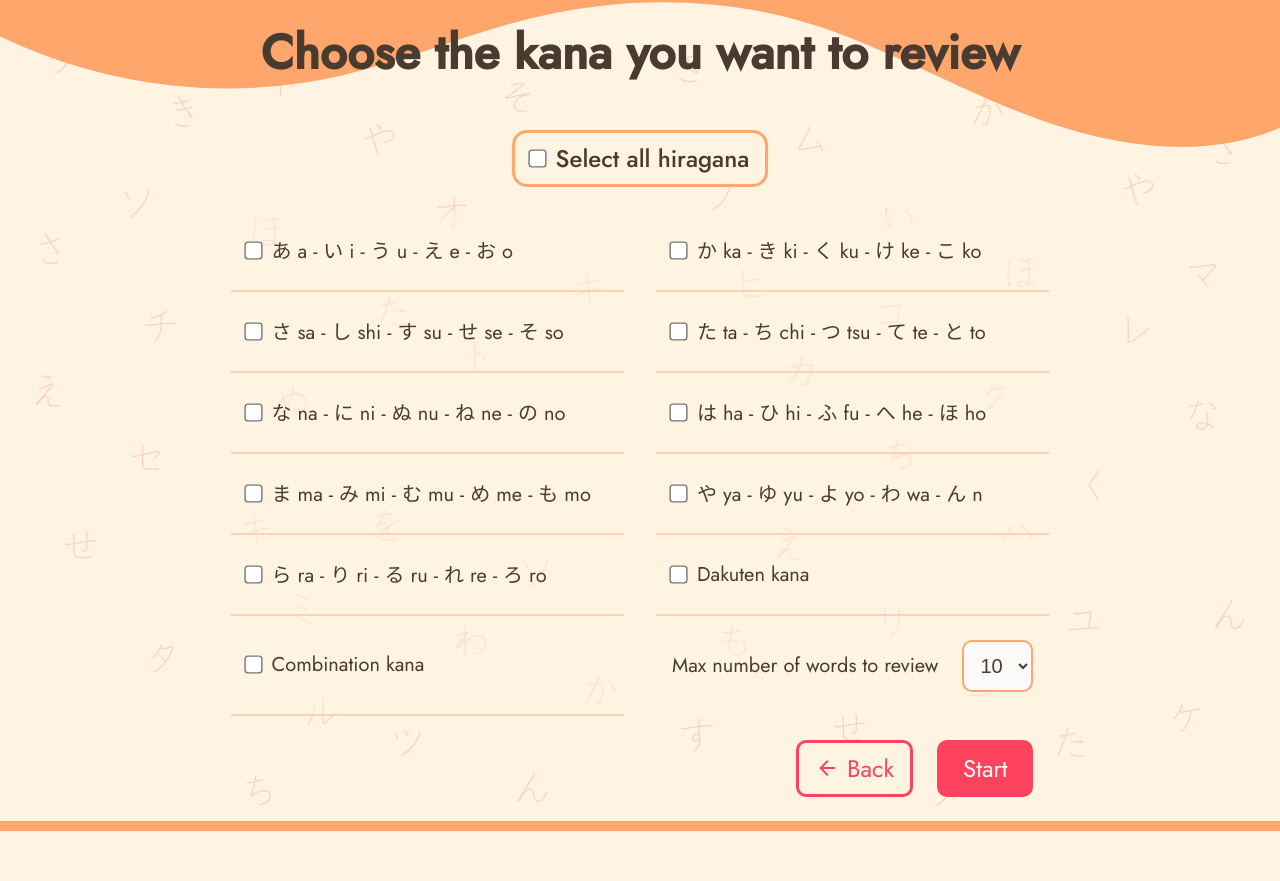
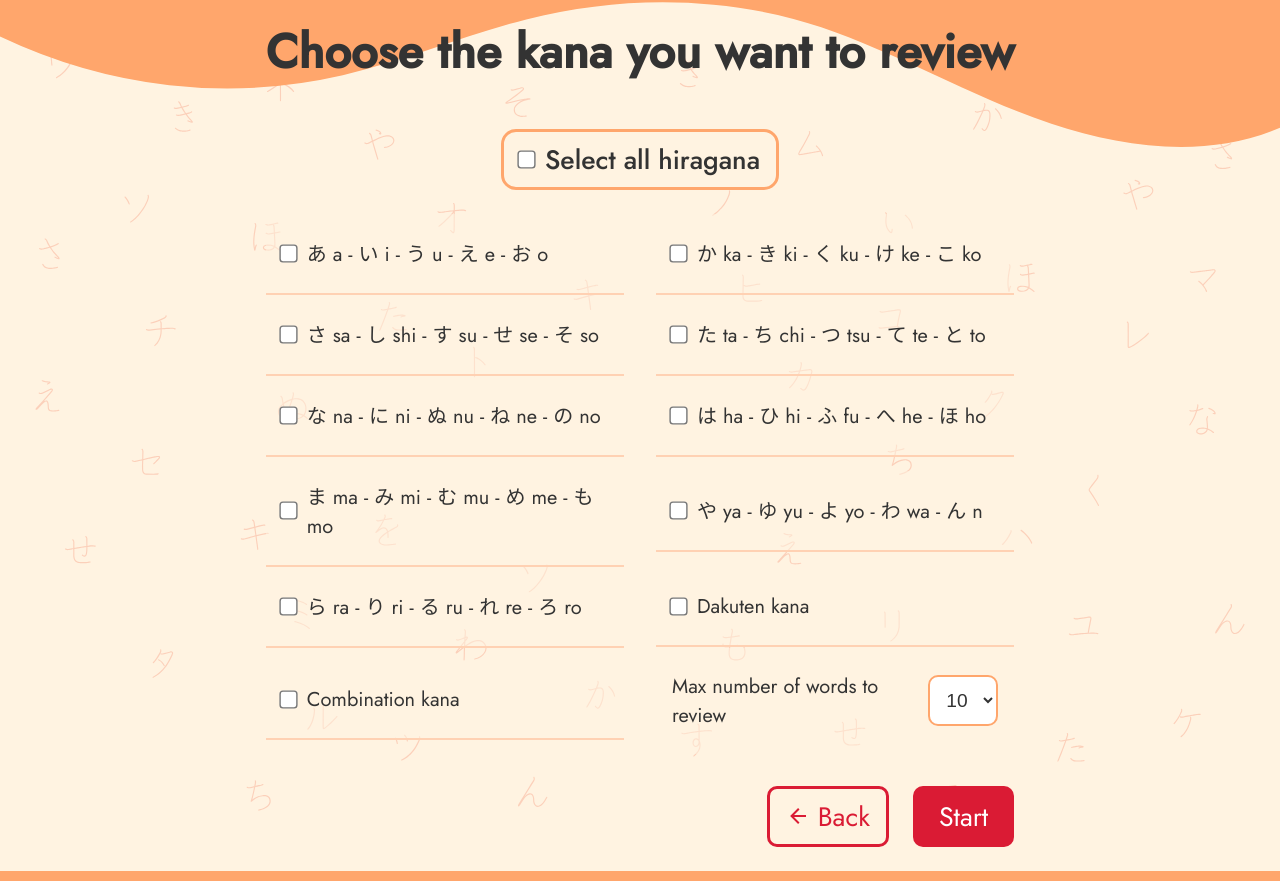
Before and after one commit to federicaercole/kana-app, a React (Vite) app: page / in a window 1280 px wide. Both pictures are taken after a click on the button "Next". Before the commit the page ends 831 px from the top, so only its background shows below. Built offline with nearby package versions, Linux system fonts and the light colour scheme.

Commit message:
Refactor style

```diff
--- a/package.json
+++ b/package.json
@@ -9,6 +9,7 @@
     "@testing-library/user-event": "^14.4.3",
     "@types/react": "^18.2.21",
     "@types/react-dom": "^18.2.7",
+    "npm": "^10.8.1",
     "react": "^18.2.0",
     "react-dom": "^18.2.0",
     "web-vitals": "^2.1.4"
--- a/src/components/EndPage.tsx
+++ b/src/components/EndPage.tsx
@@ -18,8 +18,10 @@ function EndPage({ wrongWords, maxNumberOfWords, setStatus, onClick }: Props) {
         <Heading>Results</Heading>
         <div className="score" aria-hidden="true">{score}</div>
         <p>You got correct <span className="highlight">{score} out of {maxNumberOfWords}</span> words</p>
-        <button type="button" className="list" onClick={() => { setStatus("review") }}>{listIcon}Seen words</button>
-        <button type="button" className="start" onClick={onClick}>Start New Game</button>
+        <div className="buttons">
+            <button type="button" className="list" onClick={() => { setStatus("review") }}>{listIcon}Seen words</button>
+            <button type="button" className="start" onClick={onClick}>Start New Game</button>
+        </div>
     </main>)
 }
 
--- a/src/components/Settings.tsx
+++ b/src/components/Settings.tsx
@@ -61,7 +61,7 @@ function Settings({ selectedKana, setSelectedKana, isHiragana, setMaxNumberOfWor
 
     return (
         <main>
-            <fieldset>
+            <fieldset className="kana-selection">
                 <legend><Heading>Choose the kana you want to review</Heading></legend>
 
                 <Checkbox innerRef={allKanaCheckbox} className="all-kana" id="select-all" onClick={selectAllKana} labelText={isHiragana ? "Select all hiragana" : "Select all katakana"} />
--- a/src/index.css
+++ b/src/index.css
@@ -3,24 +3,23 @@
 /* Basic styles and containers*/
 
 :root {
-  --accent-color: #FC425D;
+  --accent-color: #DA1B34;
   --primary-color: #FFA66C;
   --primary-color-light: hsl(24, 100%, 85%);
   --primary-color-dark: #EF4823;
   --background: #fff3e1;
   --background-opacity: rgba(255, 243, 225, 0.5);
-  --grey-dark: hsl(25, 21%, 24%);
-  --grey--medium: hsl(26, 15%, 47%);
-  --grey-light: hsl(30, 25%, 98%);
-  --fs-1: 1rem;
-  --fs-2: 1.25rem;
-  --fs-3: 1.5rem;
-  --fs-4: 2.25rem;
-  --fs-5: 3rem;
-  --fs-6: 3.75rem;
+  --gray-dark: #333;
+  --gray-medium: #454545;
+  --gray-light: #FFF;
+  --fs-1: clamp(1rem, 0.9091rem + 0.4545vi, 1.25rem);
+  --fs-2: clamp(1.2rem, 1.0305rem + 0.8477vi, 1.6663rem);
+  --fs-3: clamp(1.44rem, 1.156rem + 1.4202vi, 2.2211rem);
+  --fs-4: clamp(1.728rem, 1.2797rem + 2.2413vi, 2.9607rem);
 }
 
-* {
+*,
+*::after {
   margin: 0;
   padding: 0;
   box-sizing: border-box;
@@ -28,13 +27,18 @@
 
 body {
   font-family: 'Jost', sans-serif;
-  color: var(--grey-dark);
+  color: var(--gray-dark);
   background-color: var(--background);
-  font-size: var(--fs-2);
-  background-image: url(./images/background.svg);
+  font-size: var(--fs-1);
+  background-image: url('./images/background.svg');
   background-position: 50% 10%;
   background-size: cover;
   background-repeat: no-repeat;
+}
+
+svg {
+  width: 24px;
+  height: auto;
 }
 
 #app {
@@ -59,7 +63,7 @@ body {
 }
 
 main {
-  max-width: min(100%, 56.25rem);
+  max-width: 56.25rem;
   display: flex;
   flex-direction: column;
   align-items: center;
@@ -67,15 +71,17 @@ main {
 }
 
 fieldset>div {
-  padding: 24px 16px;
-  border-bottom: 2px solid var(--primary-color-light);
-  background-color: var(--background-opacity);
   display: flex;
   align-items: center;
 }
 
+fieldset>div:not(.button, .all-kana) {
+  padding: 24px 16px;
+  border-bottom: 2px solid var(--primary-color-light);
+  background-color: var(--background-opacity);
+}
+
 .all-kana {
-  grid-column: 1/-1;
   margin: 16px 0 24px 0;
   font-weight: 500;
   border-radius: 15px;
@@ -88,11 +94,27 @@ fieldset>div {
 fieldset {
   border: 0;
   display: grid;
-  grid-template-columns: 1fr;
+  grid-template-columns: repeat(auto-fit, minmax(calc(50% - 32px), 1fr));
+  justify-items: center;
+  align-items: center;
+  column-gap: 32px;
 }
 
 legend {
   display: contents;
+}
+
+.kana-selection {
+  justify-items: stretch;
+  width: min(100%, 56.25rem);
+}
+
+fieldset:not(.kana-selection)>*+* {
+  margin-block-start: 64px;
+}
+
+main>*+* {
+  margin-block-start: 32px;
 }
 
 /*Text*/
@@ -100,13 +122,12 @@ legend {
 h1 {
   font-size: var(--fs-4);
   line-height: 1.2;
-  margin-bottom: 32px;
   grid-column: 1/-1;
   text-align: center;
 }
 
-p {
-  font-size: var(--fs-3);
+fieldset h1 {
+  margin-block-end: 32px;
 }
 
 .highlight {
@@ -118,30 +139,28 @@ p {
 .highlight::after {
   content: "";
   background-color: var(--accent-color);
-  height: 8px;
   display: block;
+  height: calc(var(--fs-1)/2.5);
   border-radius: 24px;
   position: absolute;
-  inset: 52px 0 0 0;
-}
-
-p>.highlight::after {
-  inset: 32px 0 0 0;
+  bottom: -0.5rem;
+  left: 0;
+  width: 100%;
 }
 
 /*Inputs and labels*/
 
-.selection-number {
+.kana-selection .selection-number {
   border-bottom: none;
 }
 
 select {
-  background-color: var(--grey-light);
-  color: var(--grey-dark);
+  background-color: var(--gray-light);
+  color: var(--gray-dark);
   border: 2px solid var(--primary-color);
   padding: 12px;
   border-radius: 10px;
-  font-size: var(--fs-2);
+  font-size: 1.2rem;
   margin-left: 24px;
 }
 
@@ -153,7 +172,6 @@ input[type="checkbox"] {
 
 input[type="text"] {
   padding: 5px 10px;
-  margin: 0 8px;
   font-family: inherit;
   font-size: inherit;
   flex-grow: 2;
@@ -163,6 +181,7 @@ input[type="text"] {
 }
 
 .input-word {
+  margin: 0;
   display: flex;
   flex-wrap: wrap;
   justify-content: center;
@@ -170,11 +189,11 @@ input[type="text"] {
 }
 
 .all-kana label {
-  font-size: var(--fs-3);
+  font-size: var(--fs-2);
 }
 
 .word {
-  font-size: var(--fs-5);
+  font-size: var(--fs-4);
   margin: 48px 0;
 }
 
@@ -187,10 +206,10 @@ button,
   border-color: transparent;
   padding: 8px 24px;
   font-family: inherit;
-  font-size: var(--fs-3);
-  color: var(--grey-light);
+  font-size: var(--fs-2);
+  color: var(--gray-light);
   cursor: pointer;
-  transition: background-color 0.4s ease-out 0s;
+  transition: background-color 0.3s ease-out;
 }
 
 .button input[type="radio"] {
@@ -199,17 +218,8 @@ button,
   position: fixed;
 }
 
-.button input[type="radio"]:focus+label {
-  outline: 5px auto Highlight;
-  outline: 5px auto -webkit-focus-ring-color;
-}
-
-.button {
-  justify-self: center;
-  padding: 0;
-  margin: 0;
-  display: block;
-  margin-top: 64px;
+.button,
+.kana-selection>div {
   grid-column: 1/-1;
 }
 
@@ -220,14 +230,15 @@ button,
 .button input[type="radio"]:not(:checked)+label {
   font-weight: 300;
   background-color: var(--background);
-  border: 2px dashed var(--grey--medium);
-  color: var(--grey--medium);
+  border: 2px dashed var(--gray-medium);
+  color: var(--gray-medium);
 }
 
 .buttons {
   display: flex;
   gap: 24px;
-  margin: 24px auto 0 auto;
+  flex-wrap: wrap;
+  justify-content: center;
 }
 
 .next,
@@ -245,16 +256,8 @@ button,
   padding: 8px 16px;
 }
 
-.list {
-  margin-bottom: 32px;
-}
-
 .next {
   margin-top: 96px;
-}
-
-.solution {
-  margin-top: 48px;
 }
 
 .next svg,
@@ -262,16 +265,15 @@ button,
 .solution svg,
 .list svg {
   fill: var(--accent-color);
-  width: 24px;
 }
 
 button:active {
   background-color: var(--accent-color);
-  color: var(--grey-light);
+  color: var(--gray-light);
 }
 
 button:active>svg {
-  fill: var(--grey-light);
+  fill: var(--gray-light);
 }
 
 .submit {
@@ -282,25 +284,22 @@ button:active>svg {
 
 .message,
 .info {
-  text-align: left;
   background-color: var(--primary-color-light);
-  color: var(--grey-dark);
+  color: var(--gray-dark);
   padding: 12px;
   display: flex;
   align-items: center;
-  font-size: var(--fs-2);
-  width: calc(100% - 48px);
+  font-size: var(--fs-1);
+  width: 100%;
 }
 
 .message {
   position: relative;
   z-index: 2;
-  margin-top: 24px;
 }
 
 .message svg,
 .info svg {
-  width: 24px;
   margin-right: 8px;
   fill: var(--primary-color-dark);
   flex-shrink: 0;
@@ -316,27 +315,26 @@ button:active>svg {
   height: 128px;
   background-color: var(--primary-color-dark);
   border: 10px solid var(--primary-color);
-  color: var(--grey-light);
+  color: var(--gray-light);
   justify-content: center;
   align-items: center;
-  font-size: var(--fs-6);
-  margin: 24px 0;
+  font-size: 3rem;
   position: relative;
   z-index: 2;
 }
 
+.score~.buttons {
+  margin-block-start: 64px;
+}
+
 .score+p {
-  margin: 32px 0;
-  display: flex;
-  flex-wrap: wrap;
-  justify-content: center;
-  gap: 10px;
+  text-align: center;
+  font-size: var(--fs-2);
 }
 
 /*Progress circle*/
 
 .progress {
-  grid-column: 1/3;
   position: relative;
   width: 128px;
   height: 128px;
@@ -344,7 +342,6 @@ button:active>svg {
   display: flex;
   align-items: center;
   justify-content: center;
-  border: 0;
 }
 
 .progress::before {
@@ -358,9 +355,8 @@ button:active>svg {
 
 .progress>h1 {
   position: relative;
-  font-size: var(--fs-3);
+  font-size: var(--fs-2);
   font-weight: 400;
-  margin-bottom: 0;
 }
 
 /*Table*/
@@ -368,11 +364,6 @@ button:active>svg {
 table {
   border-collapse: collapse;
   border-top: 3px solid var(--primary-color);
-  margin-bottom: 48px;
-}
-
-.info+table {
-  margin-top: 24px;
 }
 
 th,
@@ -393,36 +384,50 @@ tr:last-child {
   background-color: var(--primary-color-light);
 }
 
+/*Focus*/
+
+*:focus,
+.button input[type="radio"]:focus+label {
+  outline-color: var(--primary-color-dark);
+  outline-style: solid;
+  outline-width: 3px;
+  outline-offset: 2px;
+}
+
+h1:focus {
+  outline: 0;
+}
+
+@supports selector(:focus-visible) {
+
+  *:focus,
+  .button input[type="radio"]:focus+label {
+    outline: 0;
+  }
+
+  *:focus-visible,
+  .button input[type="radio"]:focus-visible+label {
+    outline-color: var(--primary-color-dark);
+    outline-style: solid;
+    outline-width: 3px;
+    outline-offset: 2px;
+  }
+}
+
 /*Media queries*/
 
 @media (min-width: 31.25rem) {
 
-  .button {
+  .button,
+  .kana-selection>div:not(.all-kana) {
     grid-column: auto;
-  }
-
-  input[type="text"] {
-    margin: 0;
   }
 }
 
 @media (min-width: 37.5rem) {
 
-  fieldset {
-    grid-template-columns: repeat(2, minmax(0, 1fr));
-    column-gap: 32px;
-  }
-
-  .buttons {
-    margin: 24px 16px 0 auto;
-  }
-
-  h1 {
-    font-size: var(--fs-5);
-  }
-
-  .highlight::after {
-    inset: 70px 0 0 0;
+  .kana-selection~.buttons {
+    align-self: end;
   }
 }
 
@@ -436,13 +441,13 @@ tr:last-child {
 @media(hover:hover) {
 
   button:hover {
-    background-color: var(--primary-color);
-    color: var(--grey-dark);
+    background-color: var(--gray-medium);
+    color: var(--gray-light);
     border-color: transparent;
   }
 
   button:hover>svg {
-    fill: var(--grey-dark);
+    fill: var(--gray-light);
   }
 }
 
```
Also changed, not shown: 1 other file (tests, documents, lock files or other folders).
